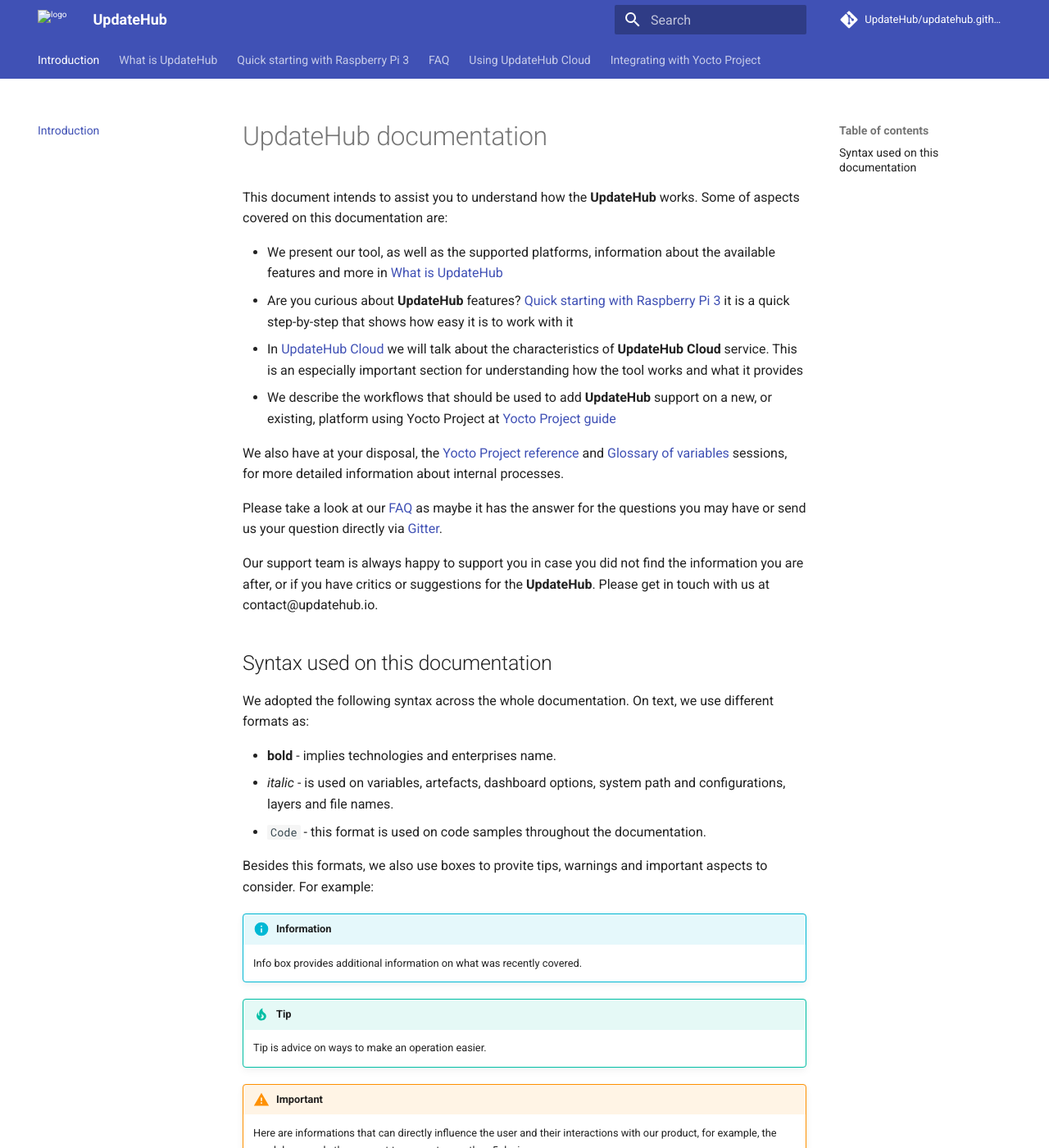
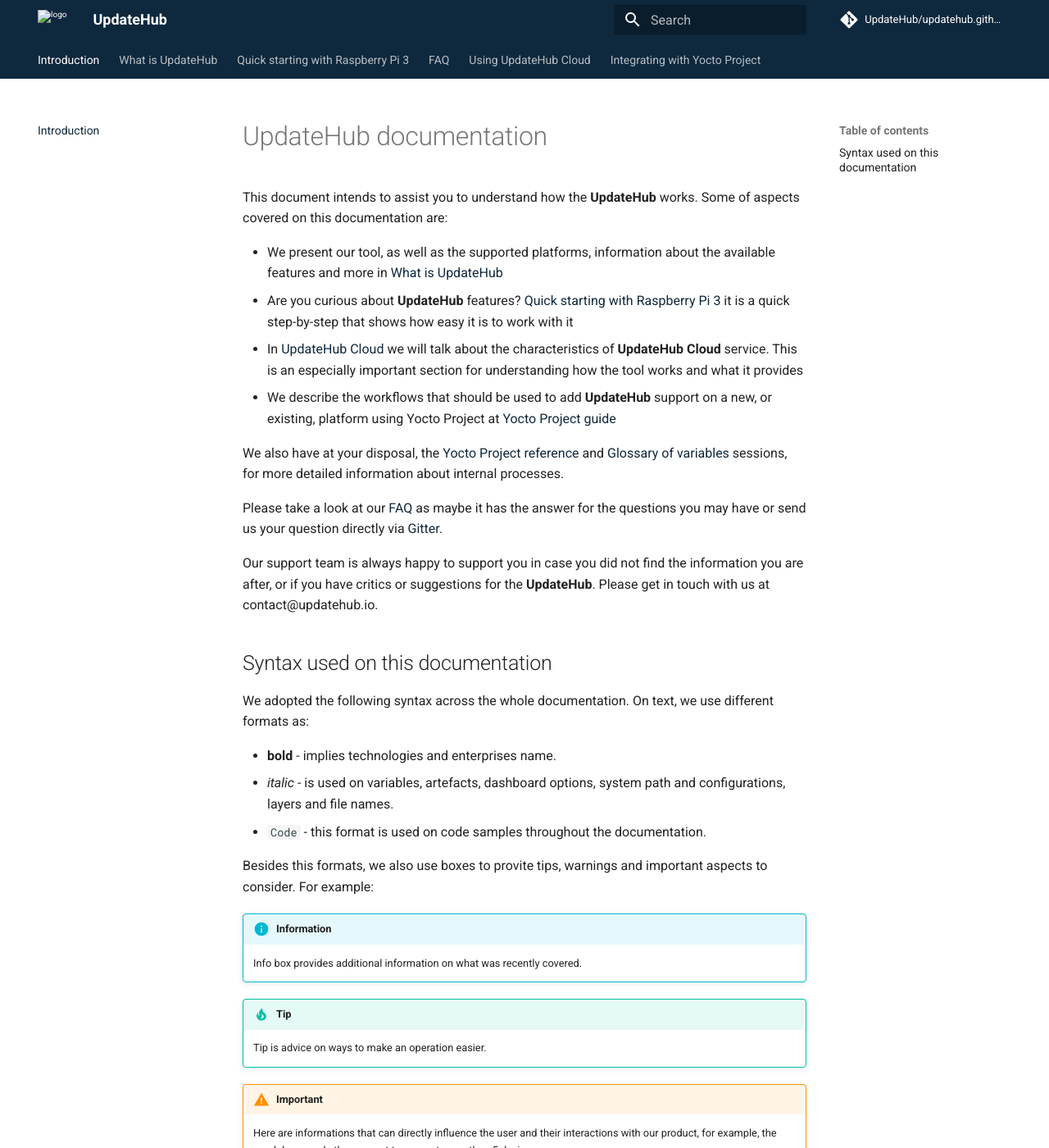
Before and after one commit to UpdateHub/updatehub.github.io, an MkDocs documentation site: the page built from docs/index.md, in a window 1280 px wide and 1400 px high. Shown: the whole window at 82% size. Built offline with MkDocs 1.6.1 and Material for MkDocs 9.7.7, drawn with Linux system fonts in a browser that asks for light colours; comment, search, counter and statistics services are not loaded.

Commit message:
mkdocs: set brand color as primary

```diff
--- /dev/null
+++ b/docs/stylesheets/extra.css
@@ -0,0 +1,3 @@
+:root {
+    --md-primary-fg-color: #0E283D;
+}
--- a/mkdocs.yml
+++ b/mkdocs.yml
@@ -16,15 +16,15 @@
 theme:
   name: 'material'
   language: 'en'
-  palette:
-    primary: 'indigo'
-    accent: 'indigo'
   font:
     text: 'Roboto'
     code: 'Roboto Mono'
   logo: 'img/assets/favicon.ico'
   features:
     - navigation.tabs
+
+extra_css:
+  - 'stylesheets/extra.css'
 
 # Customization
 extra:
```
